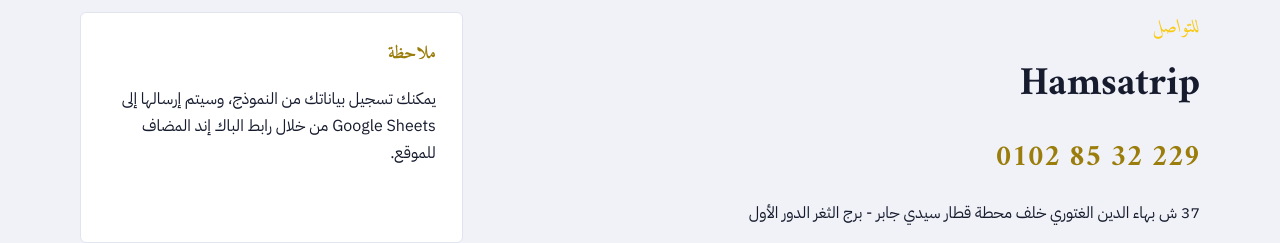
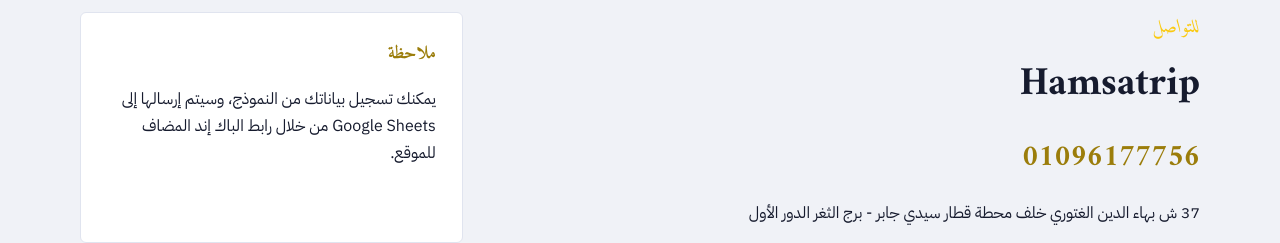
Before and after one commit to amrkhaledmohamedeng-create/alhaju, a plain HTML site: page index.html in a window 1280 px wide. Shown: the part 7160-7403 px from the top of the page. Drawn offline with Linux system fonts and the light colour scheme; no server answers.

Commit message:
Update index.html

```diff
--- a/index.html
+++ b/index.html
@@ -78,7 +78,7 @@
     <div>
       <span class="eyebrow">للتواصل</span>
       <h2>Hamsatrip</h2>
-      <p class="contact-phone">0102 85 32 229</p>
+      <p class="contact-phone">01096177756</p>
       <p>37 ش بهاء الدين الغتوري خلف محطة قطار سيدي جابر - برج الثغر الدور الأول</p>
     </div>
     <div class="contact-box">
```
